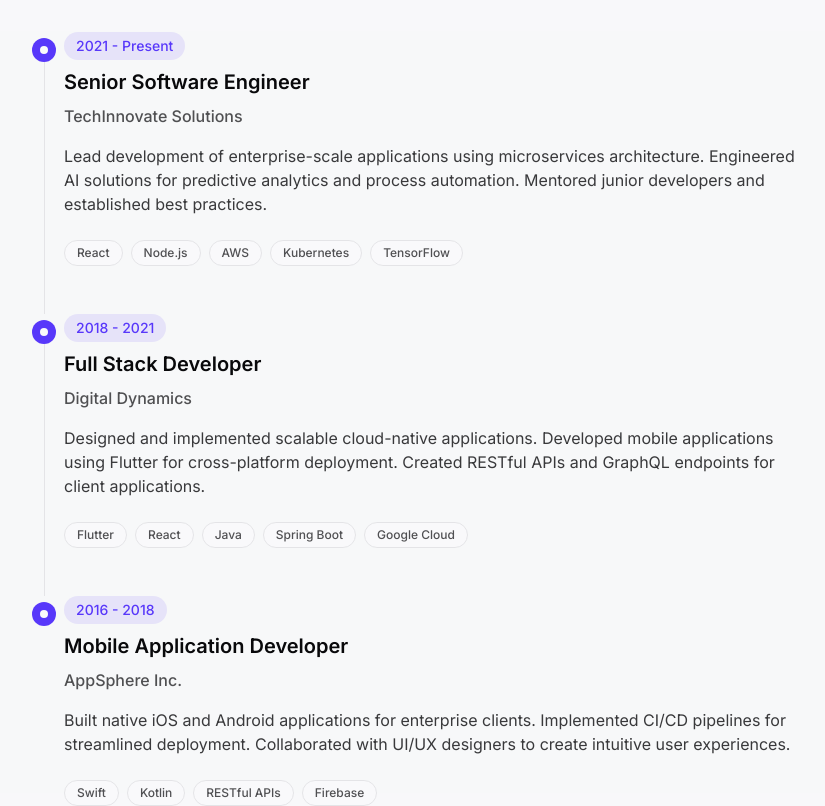
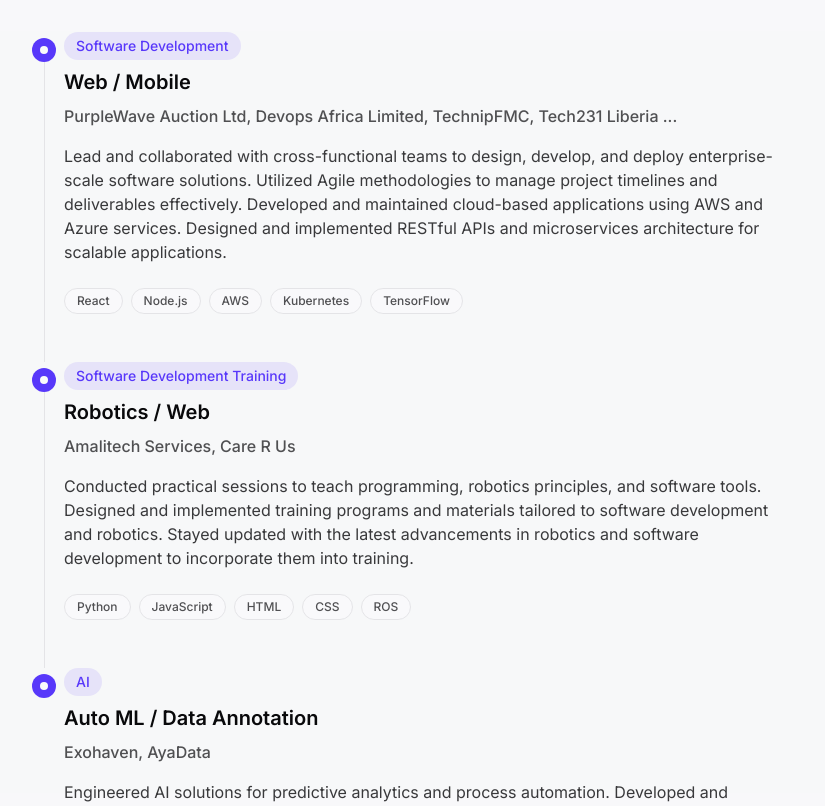
Before and after one commit to amevorv/amevor.github.io, a React (Vite) app: page / in a window 1280 px wide. Shown: the part 3780-4586 px from the top of the page, without its empty margins (224-1049 px from the left). Built offline with nearby package versions, Linux system fonts and the light colour scheme.

Commit message:
fix: Update experience section with accurate roles and descriptions

```diff
--- a/src/components/Experience.tsx
+++ b/src/components/Experience.tsx
@@ -4,27 +4,27 @@ import React from 'react';
 const experiences = [
   {
     id: 1,
-    role: "Senior Software Engineer",
-    company: "TechInnovate Solutions",
-    period: "2021 - Present",
-    description: "Lead development of enterprise-scale applications using microservices architecture. Engineered AI solutions for predictive analytics and process automation. Mentored junior developers and established best practices.",
+    domain: "Web / Mobile",
+    companies: "PurpleWave Auction Ltd, Devops Africa Limited, TechnipFMC, Tech231 Liberia ...",
+    role: "Software Development",
+    description: "Lead and collaborated with cross-functional teams to design, develop, and deploy enterprise-scale software solutions. Utilized Agile methodologies to manage project timelines and deliverables effectively. Developed and maintained cloud-based applications using AWS and Azure services. Designed and implemented RESTful APIs and microservices architecture for scalable applications.",
     technologies: ["React", "Node.js", "AWS", "Kubernetes", "TensorFlow"]
   },
   {
     id: 2,
-    role: "Full Stack Developer",
-    company: "Digital Dynamics",
-    period: "2018 - 2021",
-    description: "Designed and implemented scalable cloud-native applications. Developed mobile applications using Flutter for cross-platform deployment. Created RESTful APIs and GraphQL endpoints for client applications.",
-    technologies: ["Flutter", "React", "Java", "Spring Boot", "Google Cloud"]
+    domain: "Robotics / Web",
+    companies: "Amalitech Services, Care R Us",
+    role: "Software Development Training",
+    description: "Conducted practical sessions to teach programming, robotics principles, and software tools. Designed and implemented training programs and materials tailored to software development and robotics. Stayed updated with the latest advancements in robotics and software development to incorporate them into training.",
+    technologies: ["Python", "JavaScript", "HTML", "CSS", "ROS"]
   },
   {
     id: 3,
-    role: "Mobile Application Developer",
-    company: "AppSphere Inc.",
-    period: "2016 - 2018",
-    description: "Built native iOS and Android applications for enterprise clients. Implemented CI/CD pipelines for streamlined deployment. Collaborated with UI/UX designers to create intuitive user experiences.",
-    technologies: ["Swift", "Kotlin", "RESTful APIs", "Firebase"]
+    domain: "Auto ML / Data Annotation",
+    companies: "Exohaven, AyaData",
+    role: "AI",
+    description: "Engineered AI solutions for predictive analytics and process automation. Developed and deployed machine learning models for various applications, including natural language processing and computer vision. Collaborated with cross-functional teams to integrate AI solutions into existing systems and processes.",
+    technologies: ["ReInforcement Learning", "TensorFlow", "OpenAPI"]
   },
 ];
 
@@ -35,7 +35,7 @@ const Experience: React.FC = () => {
         <div className="text-center mb-16">
           <h2 className="text-3xl font-bold mb-4">Professional Experience</h2>
           <p className="text-foreground/70 max-w-2xl mx-auto">
-            My professional journey spans various roles across different domains,
+            My professional journey encompasses various domains across different domains,
             giving me a diverse perspective on software development challenges.
           </p>
         </div>
@@ -56,11 +56,11 @@ const Experience: React.FC = () => {
               <div className="space-y-2">
                 <div>
                   <span className="inline-block py-1 px-3 bg-primary/10 text-primary rounded-full text-sm font-medium">
-                    {exp.period}
+                    {exp.role}
                   </span>
                 </div>
-                <h3 className="text-xl font-semibold">{exp.role}</h3>
-                <p className="text-foreground/70 font-medium">{exp.company}</p>
+                <h3 className="text-xl font-semibold">{exp.domain}</h3>
+                <p className="text-foreground/70 font-medium">{exp.companies}</p>
                 <p className="text-foreground/80 py-2">{exp.description}</p>
                 <div className="flex flex-wrap gap-2 pt-2">
                   {exp.technologies.map((tech) => (
```
